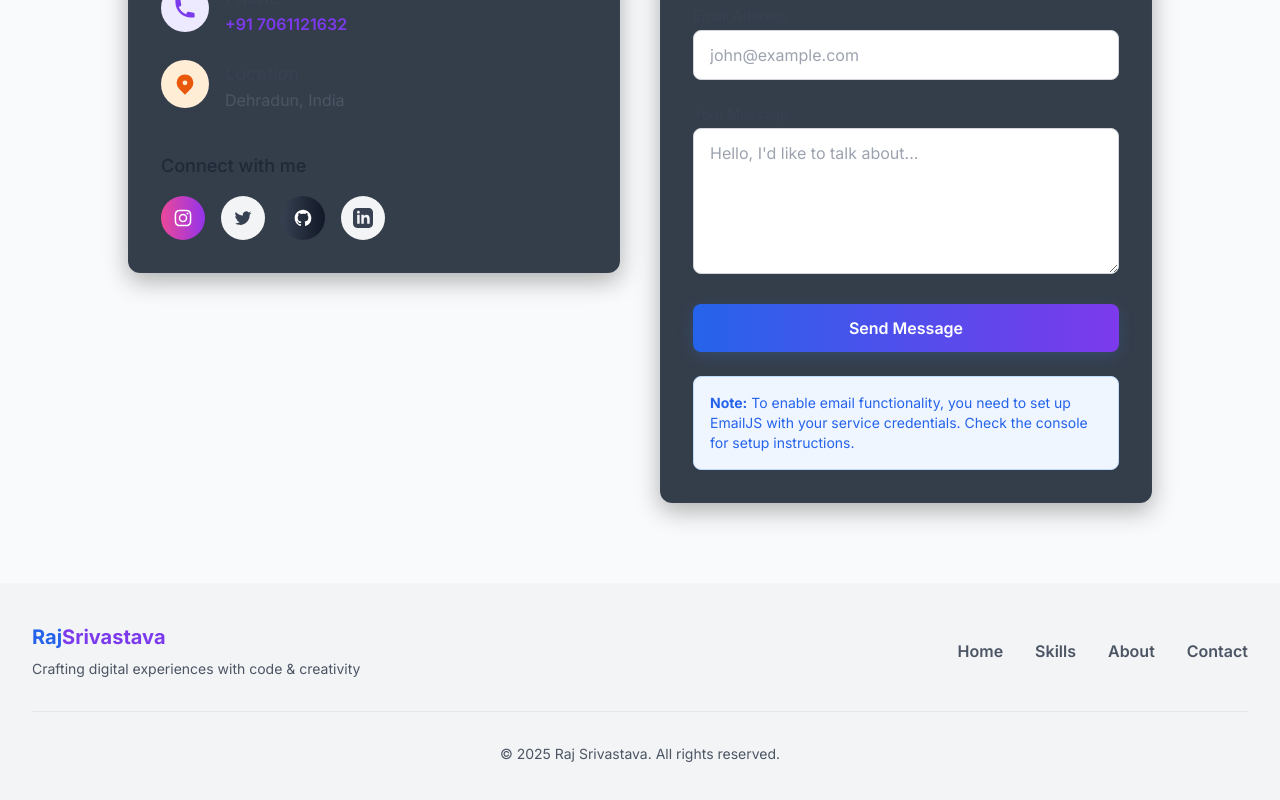
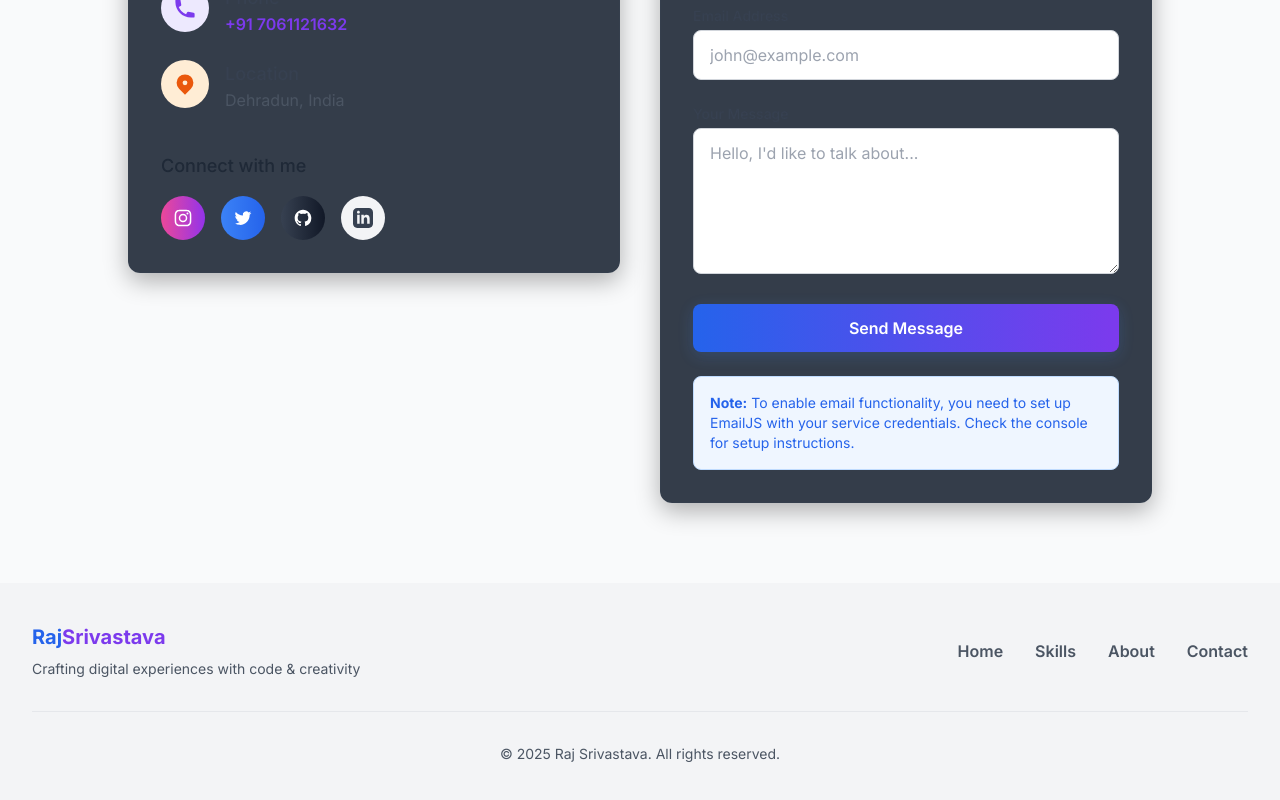
Before and after one commit to raj11319/portfolio4, a React (Vite) app: page / in a window 1280 px wide. Shown: the part 7670-8470 px from the top of the page. Built offline with nearby package versions, Linux system fonts and the light colour scheme.

Commit message:
Add Twitter Link to Contact Section

```diff
--- a/src/components/Contact.jsx
+++ b/src/components/Contact.jsx
@@ -153,12 +153,14 @@ const Contact = () => {
 
                     {/* Twitter */}
                     <motion.a
-                      href="#"
-                      className="p-3 bg-gray-100 dark:bg-gray-800 rounded-full hover:bg-blue-100 dark:hover:bg-blue-900/30 transition-all duration-300 group"
+                      href="https://x.com/RajSrivast51143"
+                      target="_blank"
+                      rel="noopener noreferrer"
+                      className="p-3 bg-gradient-to-r from-blue-500 to-blue-600 rounded-full hover:from-blue-600 hover:to-blue-700 transition-all duration-300 group"
                       whileHover={{ scale: 1.1, y: -2 }}
                       whileTap={{ scale: 0.95 }}
                     >
-                      <svg className="w-5 h-5 text-gray-700 dark:text-gray-300 group-hover:text-blue-500" fill="currentColor" viewBox="0 0 24 24" aria-hidden="true">
+                      <svg className="w-5 h-5 text-white" fill="currentColor" viewBox="0 0 24 24" aria-hidden="true">
                         <path d="M8.29 20.251c7.547 0 11.675-6.253 11.675-11.675 0-.178 0-.355-.012-.53A8.348 8.348 0 0022 5.92a8.19 8.19 0 01-2.357.646 4.118 4.118 0 001.804-2.27 8.224 8.224 0 01-2.605.996 4.107 4.107 0 00-6.993 3.743 11.65 11.65 0 01-8.457-4.287 4.106 4.106 0 001.27 5.477A4.072 4.072 0 012.8 9.713v.052a4.105 4.105 0 003.292 4.022 4.095 4.095 0 01-1.853.07 4.108 4.108 0 003.834 2.85A8.233 8.233 0 012 18.407a11.616 11.616 0 006.29 1.84" />
                       </svg>
                     </motion.a>
```
